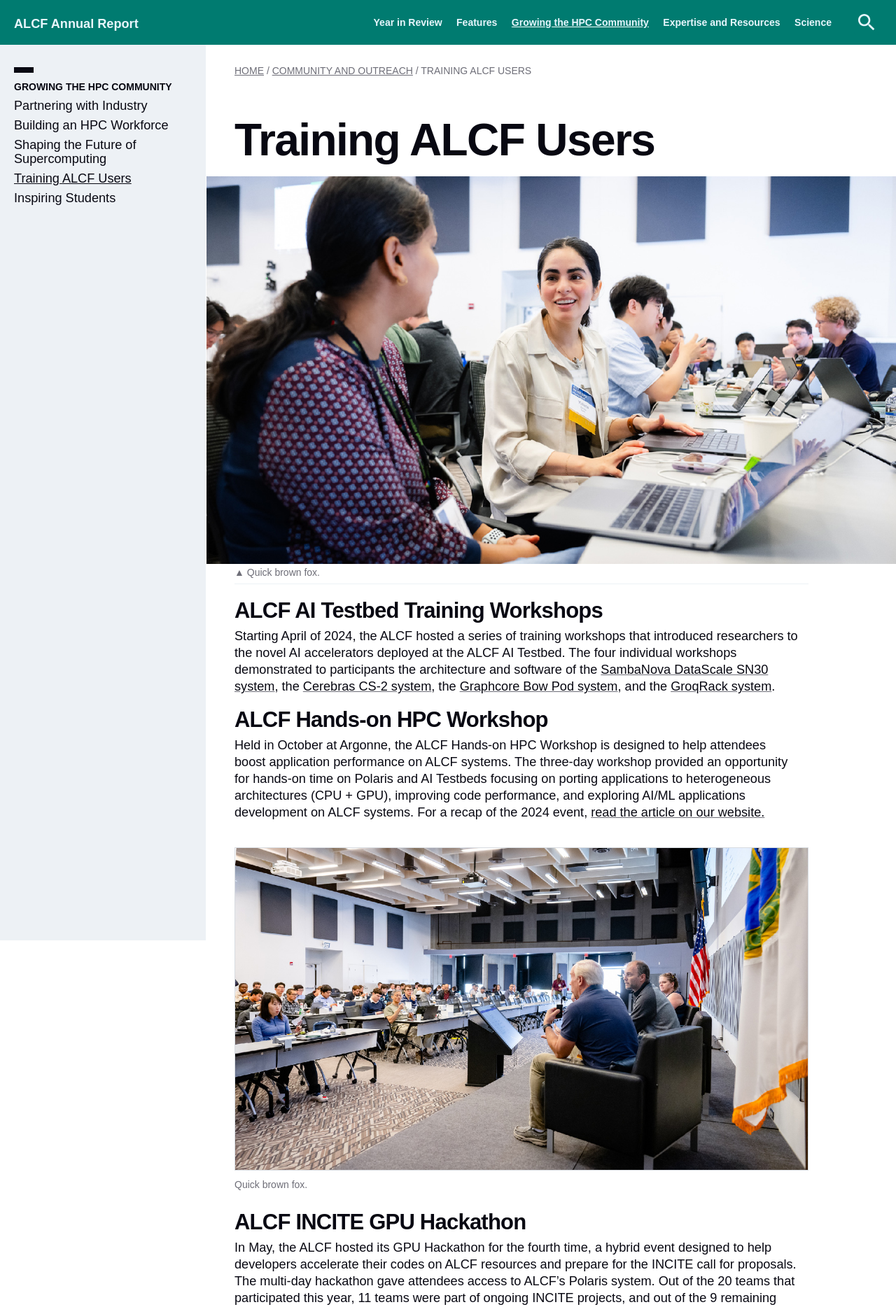
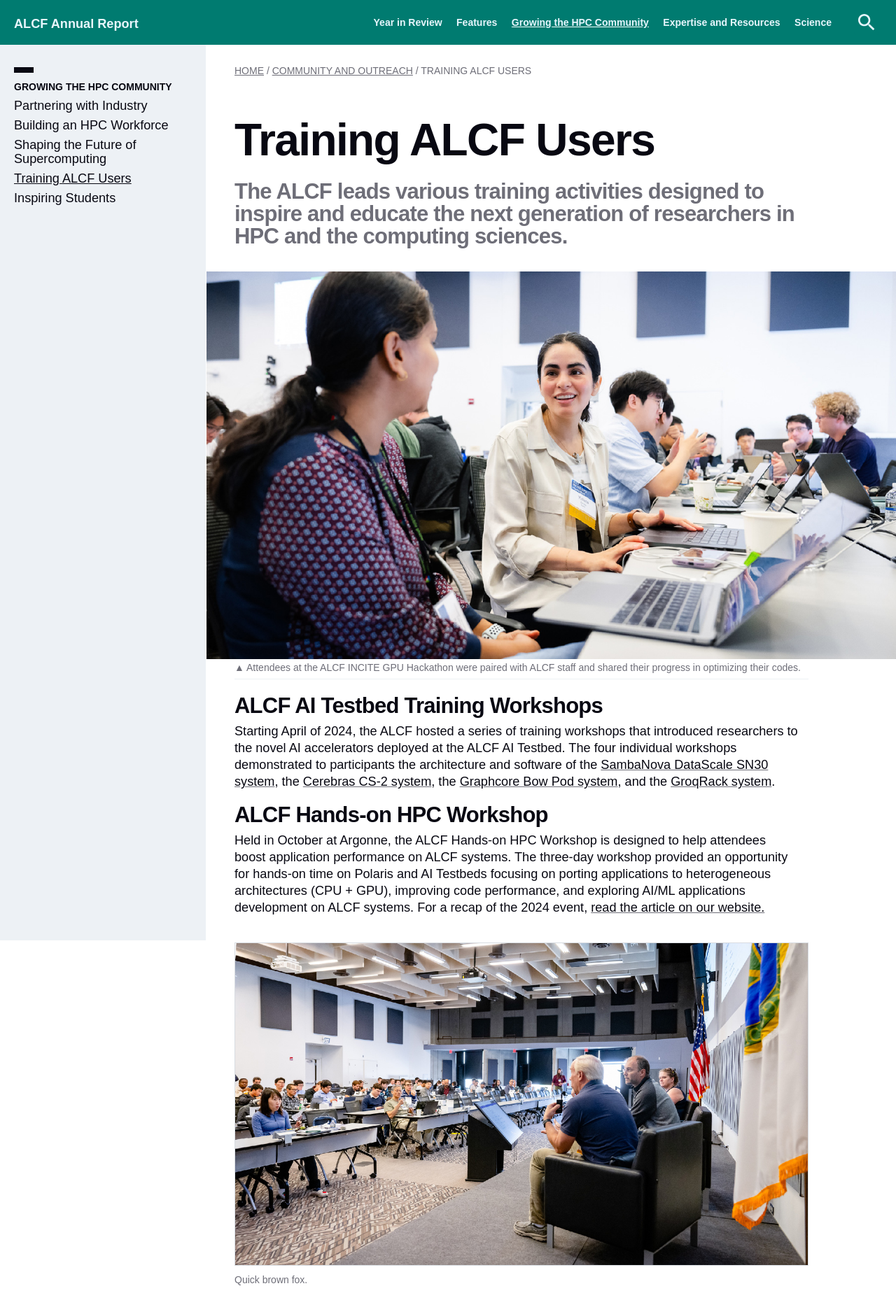
Before and after one commit to argonne-lcf/AR2024, a Jekyll site: the page built from 03_community/user-training-activities.md, in a window 1280 px wide. Shown: the top 1868 px of the page at 70% size. Built offline with Jekyll 4.4.1, drawn with Linux system fonts in a browser that asks for light colours; some web fonts are replaced.

Commit message:
Update user-training-activities-ll.md

```diff
--- a/03_community/user-training-activities.md
+++ b/03_community/user-training-activities.md
@@ -3,7 +3,8 @@ layout: page
 
 title: Training ALCF Users
 hero-img-source: "ALCF_Hackathon.jpg"
-hero-img-caption: "Quick brown fox."
+hero-img-caption: "Attendees at the ALCF INCITE GPU Hackathon were paired with ALCF staff and shared their progress in optimizing their codes."
+intro: "The ALCF leads various training activities designed to inspire and educate the next generation of researchers in HPC and the computing sciences."
 
 theme: white
 permalink: community-and-outreach/user-training-activities
```
